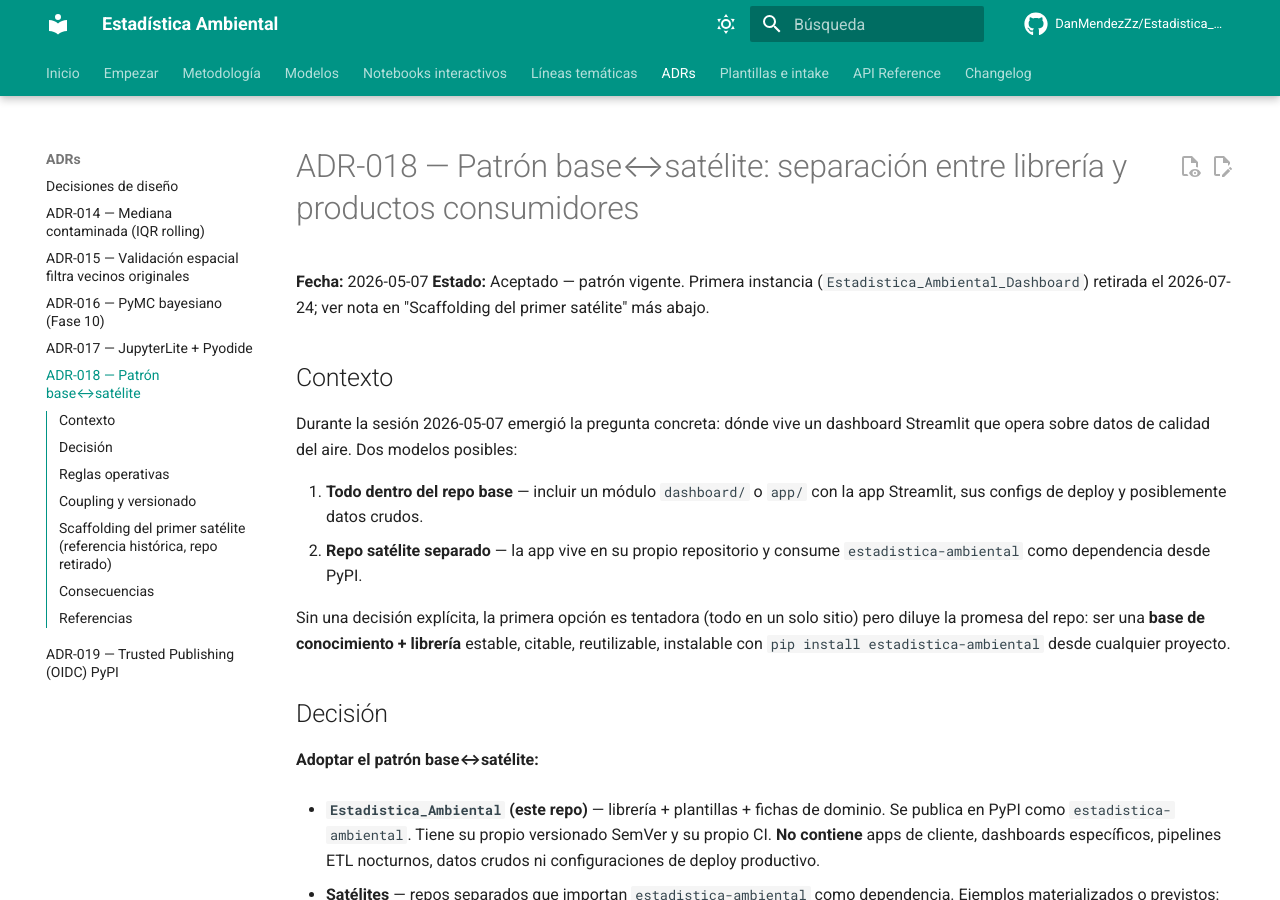
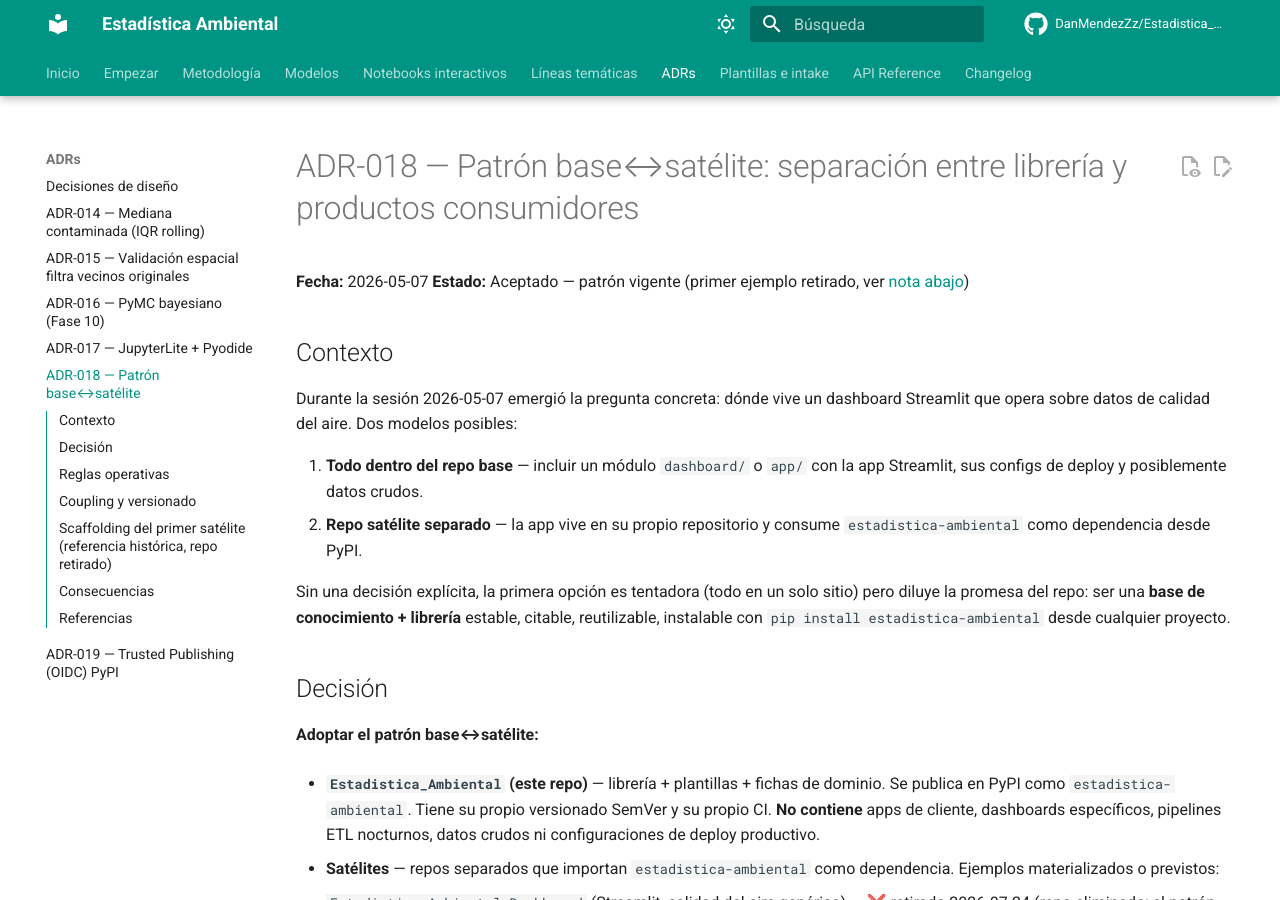
Before and after one commit to DanMendezZz/Estadistica_Ambiental, an MkDocs documentation site: the page built from docs/adr/ADR-018-base-satelite-governance.md, in a window 1280 px wide and 900 px high. Built offline with MkDocs 1.6.1 and Material for MkDocs 9.7.7, drawn with Linux system fonts in a browser that asks for light colours; comment, search, counter and statistics services are not loaded.

Commit message:
docs: aplicar sugerencias de revisión al PR #7
Corrige el árbol de docs/ (decisiones.md solo llega a ADR-013, ADR-014
a 019 viven en docs/adr/) y homogeneiza el campo Estado de ADR-018 con
el formato de una línea usado en el resto de ADRs.

Co-Authored-By: Claude Sonnet 5 <noreply@anthropic.com>
Claude-Session: https://claude.ai/code/session_01KWp266wD4snnBbKuRfSuwQ

```diff
--- a/docs/adr/ADR-018-base-satelite-governance.md
+++ b/docs/adr/ADR-018-base-satelite-governance.md
@@ -1,7 +1,7 @@
 # ADR-018 — Patrón base↔satélite: separación entre librería y productos consumidores
 
 **Fecha:** 2026-05-07
-**Estado:** Aceptado — patrón vigente. Primera instancia (`Estadistica_Ambiental_Dashboard`) retirada el 2026-07-24; ver nota en "Scaffolding del primer satélite" más abajo.
+**Estado:** Aceptado — patrón vigente (primer ejemplo retirado, ver [nota abajo](#scaffolding-del-primer-satélite-referencia-histórica-repo-retirado))
 
 ## Contexto
 
```
Also changed, not shown: README.md (+2 -1 lines).
